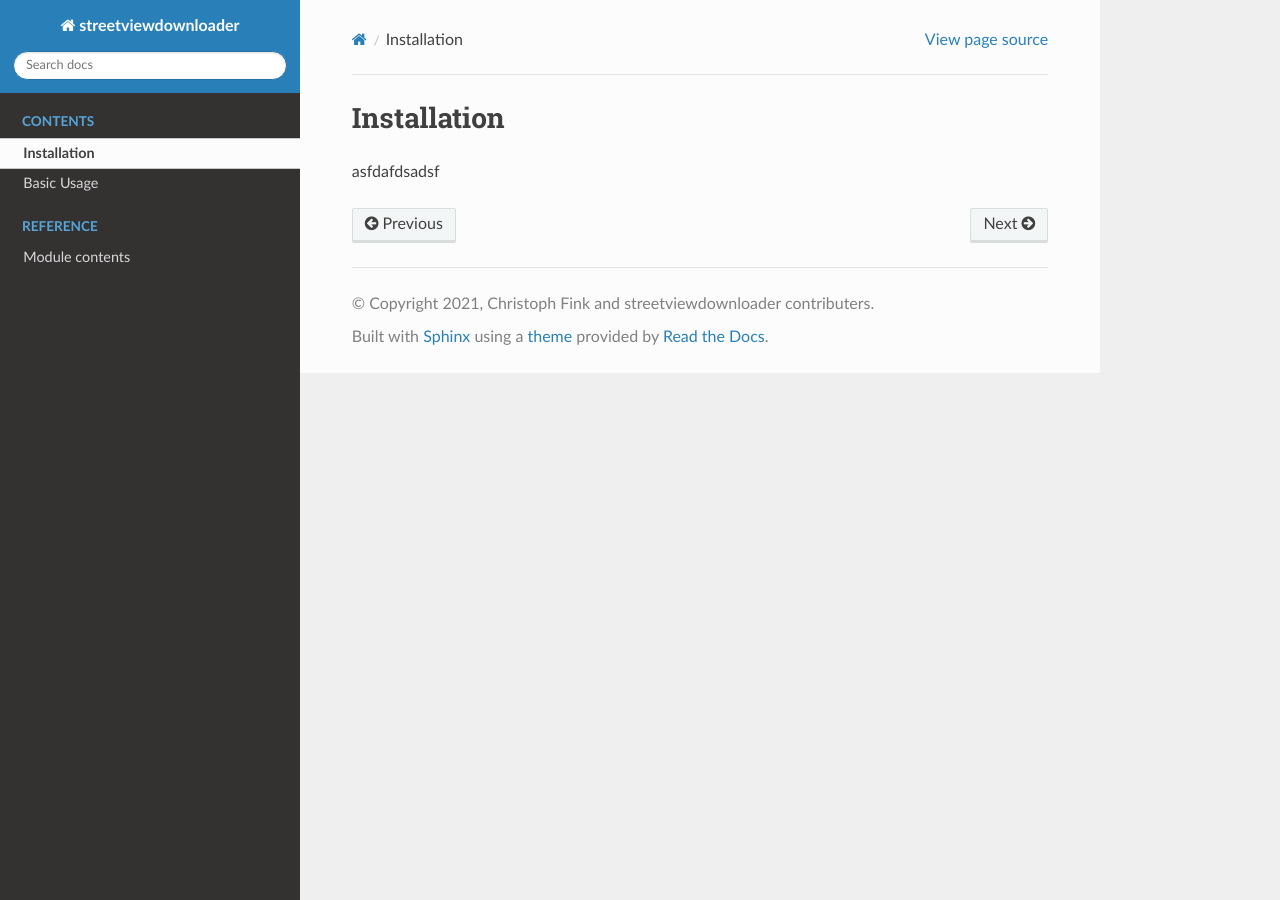
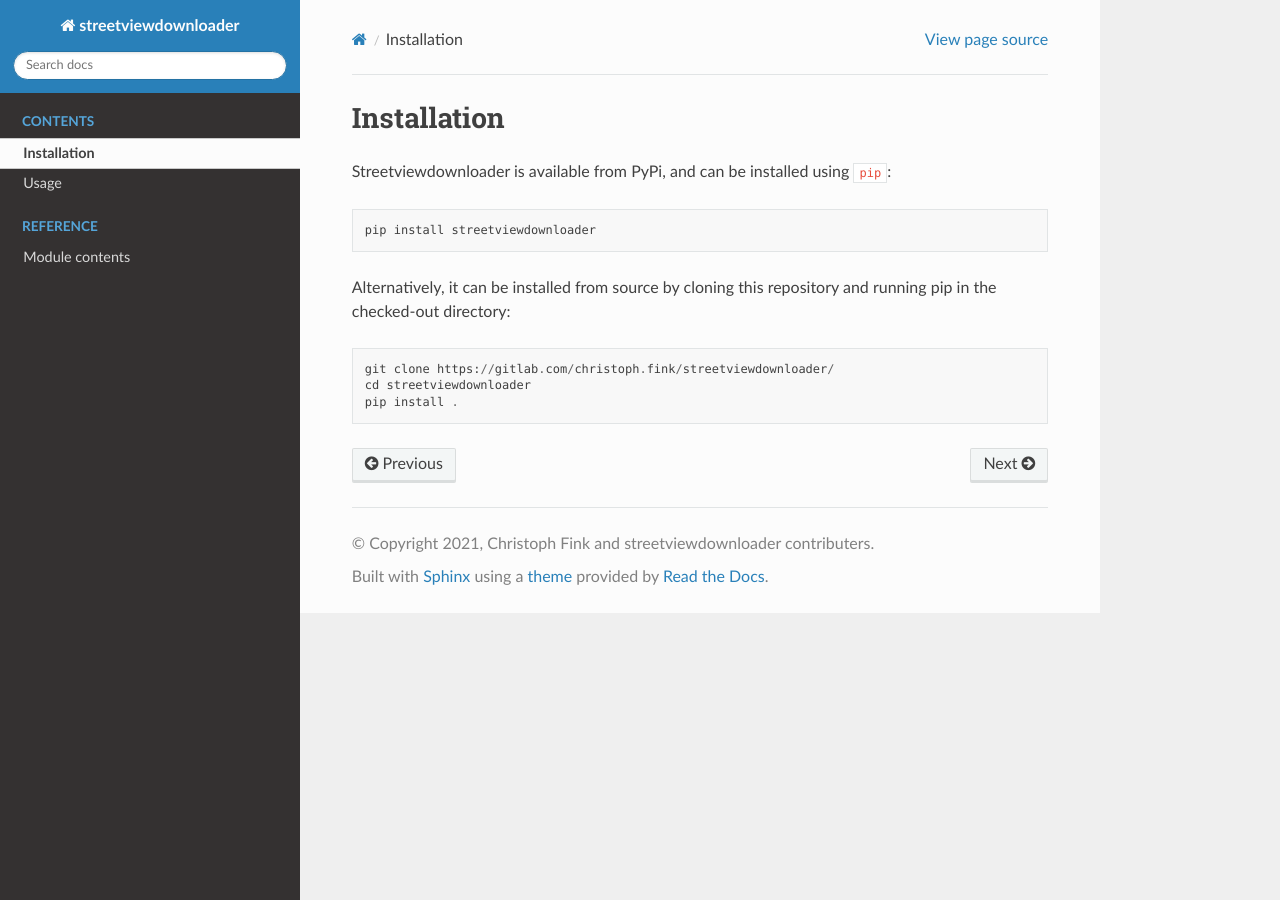
Before and after one commit to DigitalGeographyLab/streetviewdownloader, a Sphinx documentation site: the page built from docs/installation.rst, in a window 1280 px wide. Built offline with Sphinx 7.4.7 and the Read the Docs theme 2.0.0, drawn with Linux system fonts in a browser that asks for light colours.

Commit message:
basic documentation

```diff
--- a/docs/index.rst
+++ b/docs/index.rst
@@ -3,11 +3,8 @@
 
 **Streetviewdownloader** is a Python library and utility to download images from Google’s StreetView Static API.
 
-Getting started
----------------
-
 .. toctree::
-   :maxdepth: 2
+   :maxdepth: 1
    :caption: Contents
 
    installation
--- a/docs/installation.rst
+++ b/docs/installation.rst
@@ -3,4 +3,12 @@
 Installation
 ============
 
-asfdafdsadsf
+Streetviewdownloader is available from PyPi, and can be installed using ``pip``::
+
+    pip install streetviewdownloader
+
+Alternatively, it can be installed from source by cloning this repository and running pip in the checked-out directory::
+
+    git clone https://gitlab.com/christoph.fink/streetviewdownloader/
+    cd streetviewdownloader
+    pip install .
```
Also changed, not shown: docs/Untitled.ipynb (deleted), docs/basic-usage.ipynb.
